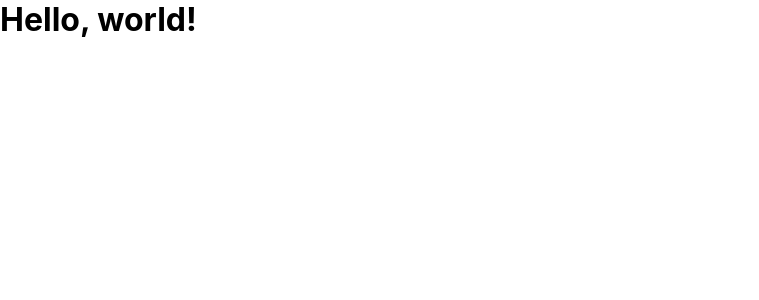
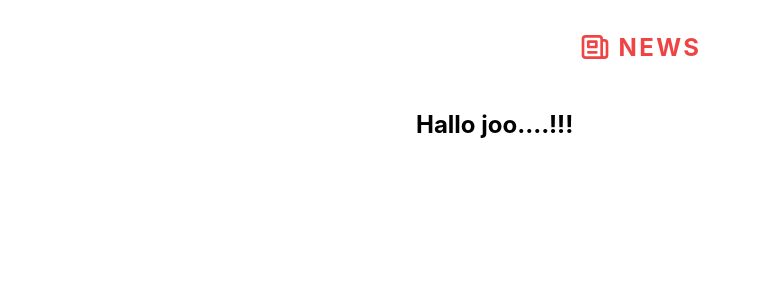
Before and after one commit to jooprima/news-aggregator, a React (Create React App) app: page / in a window 1280 px wide. Shown: the top 300 px of the page, without its empty margins (0-759 px from the left). Built offline with nearby package versions, Linux system fonts and the light colour scheme.

Commit message:
initial app component

```diff
--- a/src/App.js
+++ b/src/App.js
@@ -1,8 +1,16 @@
+import Navbar from "./components/Navbar";
+import Container from "./components/Container";
+import Loading from "./components/Loading";
+import Error from "./components/Error";
+
 function App() {
   return (
-    <div>
-      <h1>Hello, world!</h1>
-    </div>
+    <>
+      <Navbar />
+      <Container>
+        <h1>Hallo joo....!!!</h1>
+      </Container>
+    </>
   );
 }
 
--- a/src/components/Container/Container.module.css
+++ b/src/components/Container/Container.module.css
@@ -2,7 +2,7 @@
   display: flex;
   flex-direction: column;
 
-  min-height: calc(100vh - 55px);
+  min-height: calc(100vh - 94px);
   max-width: 480px;
   padding: 16px;
   margin: 0 auto;
--- a/src/components/Navbar/index.jsx
+++ b/src/components/Navbar/index.jsx
@@ -1,4 +1,4 @@
-import styles from "./Navbar.modules.css";
+import styles from "./Navbar.module.css";
 
 import newsIcon from "../../assets/news-icon.svg";
 
```
Also changed, not shown: 1 other file (tests, documents, lock files or other folders).
